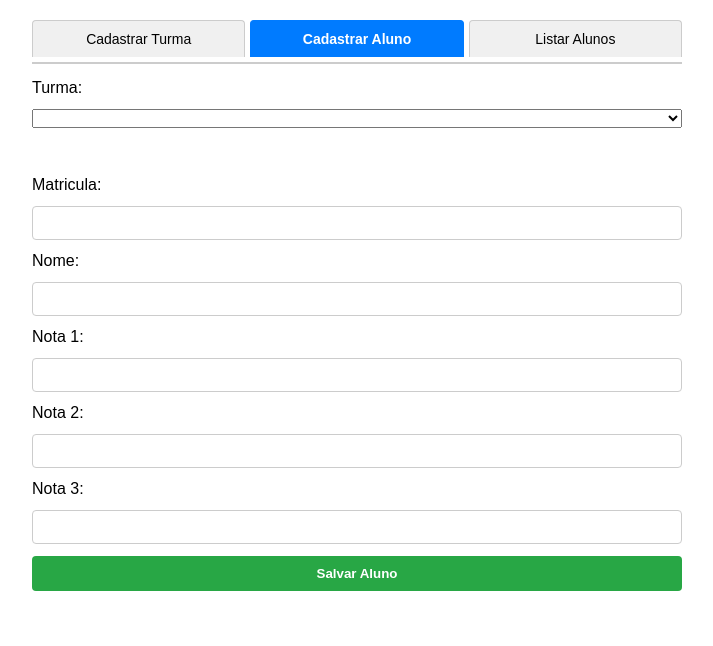
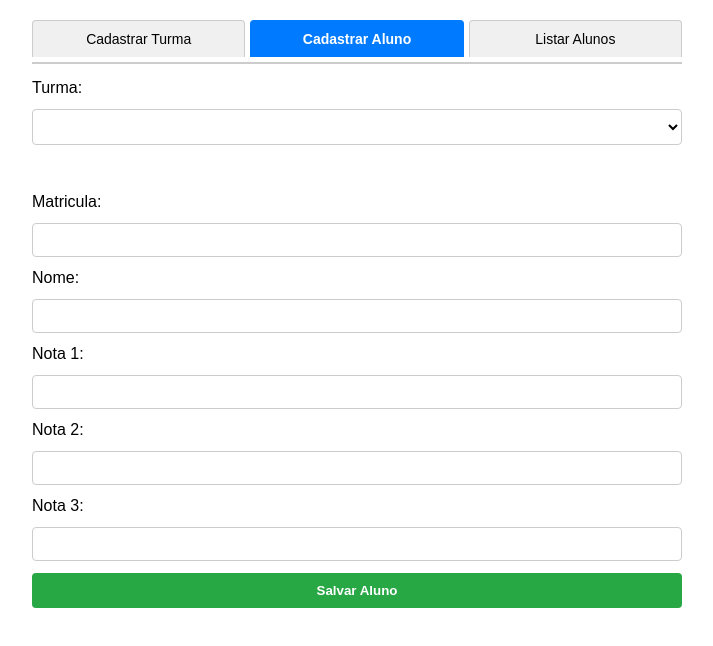
Before and after one commit to toane-lima/projeto_POO, a website built with Vite: page index.html in a window 1280 px wide. Shown: the whole page, without its empty margins (283-996 px from the left). Built offline with nearby package versions, Linux system fonts and the light colour scheme.

Commit message:
Adicionando estilo ao select

```diff
--- a/styles.css
+++ b/styles.css
@@ -65,6 +65,7 @@ input {
  width: 100%;
  box-sizing: border-box;
 }
+
 input:focus {
  outline: none;
  border-color: #007bff;
@@ -94,3 +95,21 @@ input:focus {
  border-bottom: 1px solid #eee;
  font-size: 14px;
 }
+
+/* Estilo dos inputs e da caixa de seleção (select) */
+input, select {
+ padding: 8px;
+ border: 1px solid #ccc;
+ border-radius: 4px;
+ font-size: 14px;
+ width: 100%;
+ box-sizing: border-box;
+ background-color: #ffffff;
+ cursor: pointer;
+}
+
+/* Efeito ao clicar no campo ou no select */
+input:focus, select:focus {
+ outline: none;
+ border-color: #007bff;
+}
```
